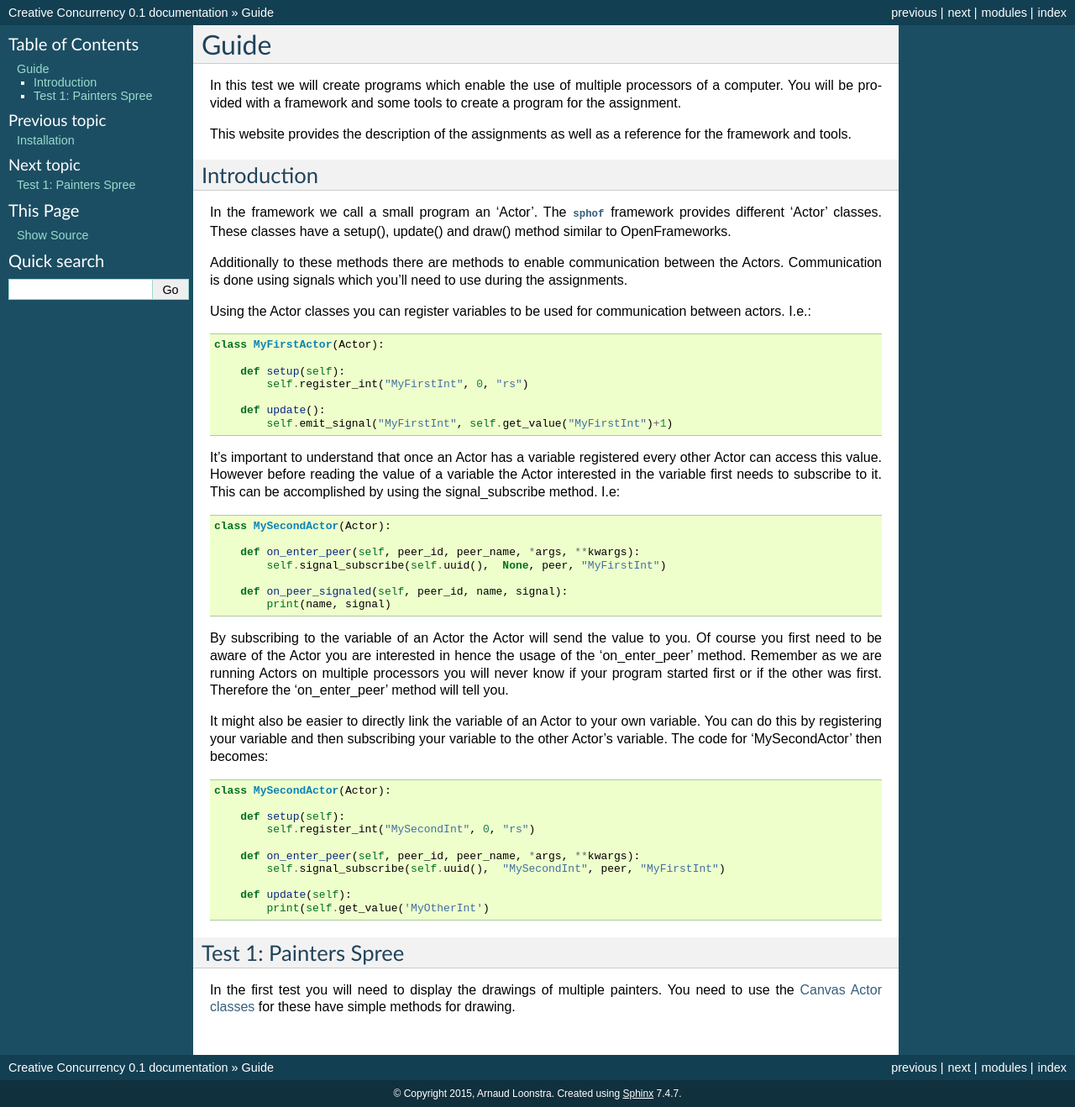
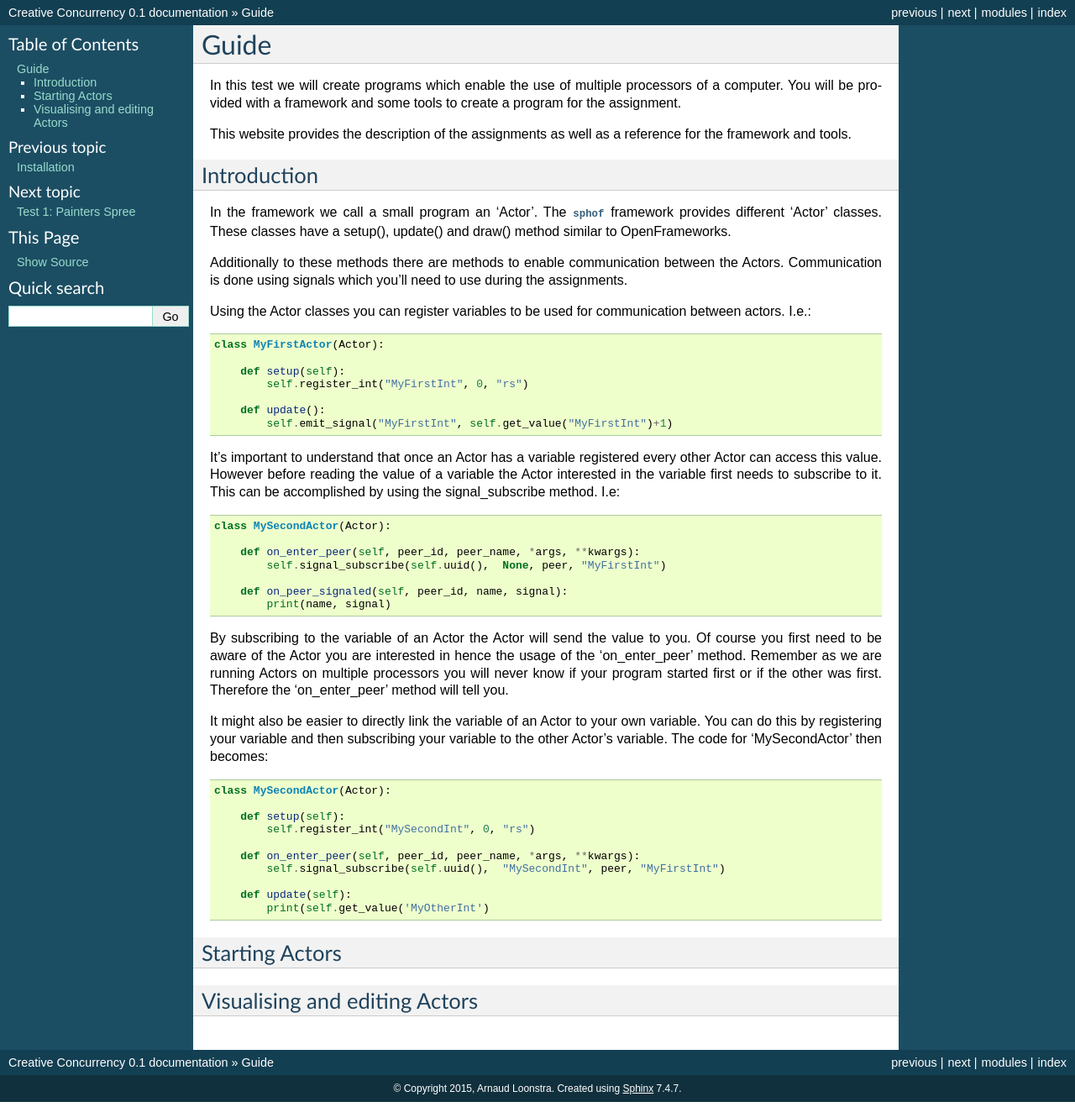
Before and after one commit to sphaero/sphof, a Sphinx documentation site: the page built from docs/guide.rst, in a window 1280 px wide. Shown: the whole page at 84% size. Built offline with Sphinx 7.4.7, drawn with Linux system fonts in a browser that asks for light colours; pages that are not in the unit, such as notebooks, are missing from menus.

Commit message:
added chapter titles for guide

```diff
--- a/docs/guide.rst
+++ b/docs/guide.rst
@@ -73,9 +73,8 @@ subscribing your variable to the other Actor's variable. The code for
         def update(self):
             print(self.get_value('MyOtherInt')
 
-Test 1: Painters Spree
-######################
+Starting Actors
+###############
 
-In the first test you will need to display the drawings of multiple
-painters. You need to use the :doc:`Canvas Actor classes <canvas_actors>`
-for these have simple methods for drawing.
+Visualising and editing Actors
+##############################
```
